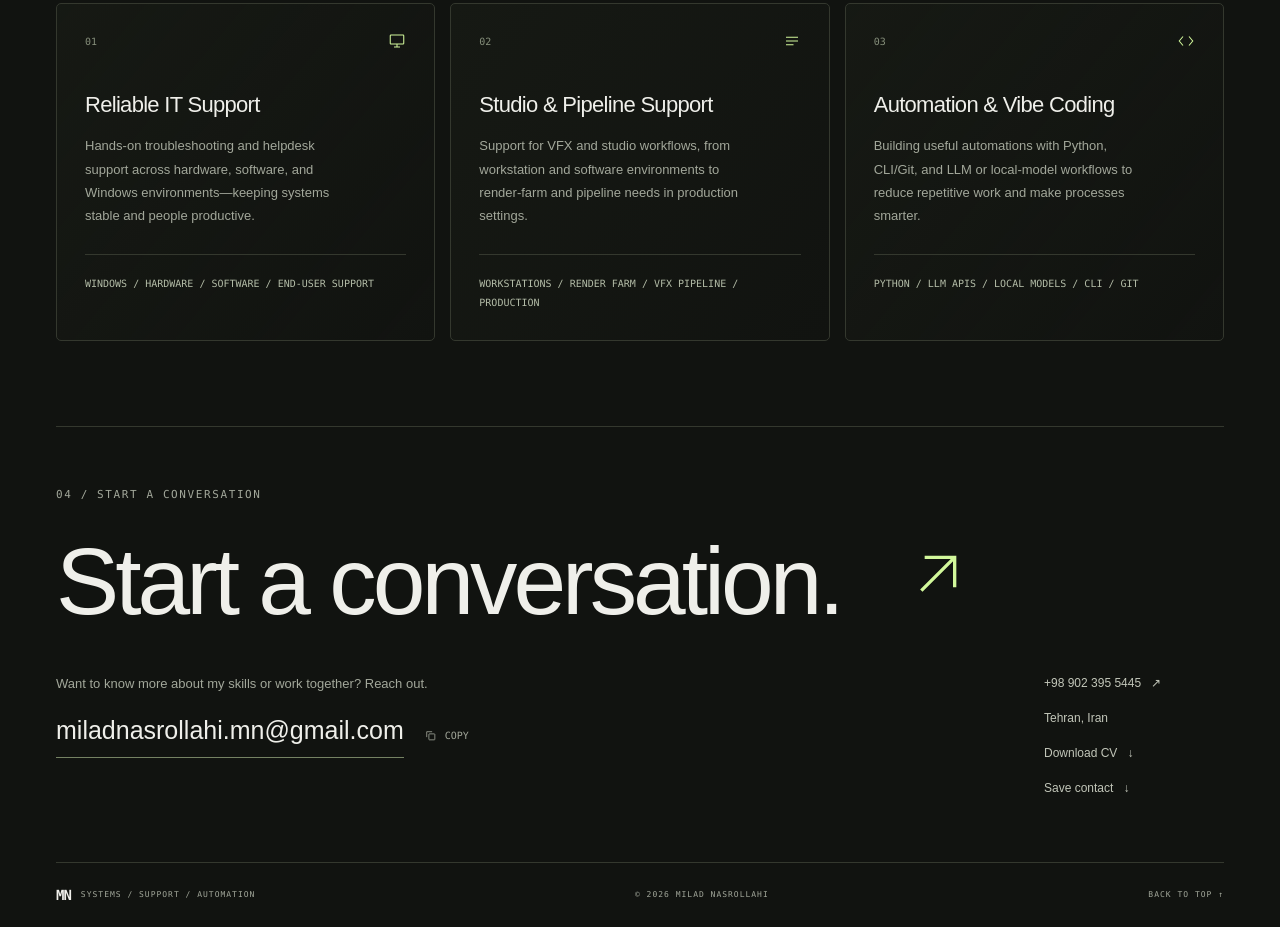
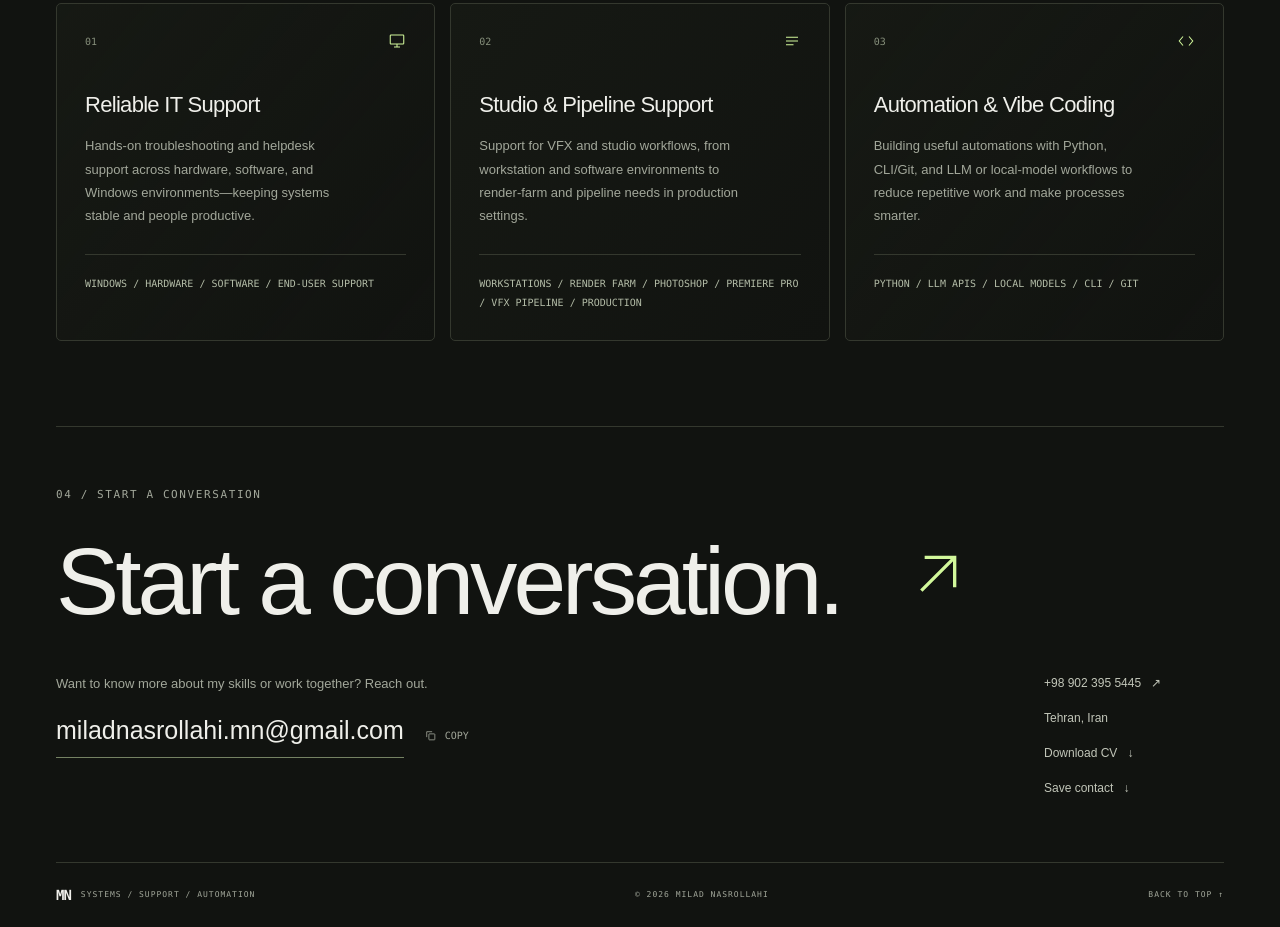
Before and after one commit to mylad01/resume, a plain HTML site: page index.html in a window 1280 px wide. Shown: the part 3139-4066 px from the top of the page. Drawn offline with Linux system fonts and the light colour scheme.

Commit message:
Name the studio software the CV already credits
The PDF listed Photoshop and Premiere Pro with proficiency bars while the site never mentioned either, so the page under-sold the studio half of the work.

🤖 Generated with Codebuff
Co-Authored-By: Codebuff <noreply@codebuff.com>

```diff
--- a/index.html
+++ b/index.html
@@ -284,7 +284,7 @@
           </div>
           <h3>Studio &amp; Pipeline Support</h3>
           <p>Support for VFX and studio workflows, from workstation and software environments to render-farm and pipeline needs in production settings.</p>
-          <p class="tool-list">WORKSTATIONS / RENDER FARM / VFX PIPELINE / PRODUCTION</p>
+          <p class="tool-list">WORKSTATIONS / RENDER FARM / PHOTOSHOP / PREMIERE PRO / VFX PIPELINE / PRODUCTION</p>
         </article>
 
         <article class="practice-card">
```
Also changed, not shown: 1 other file.
